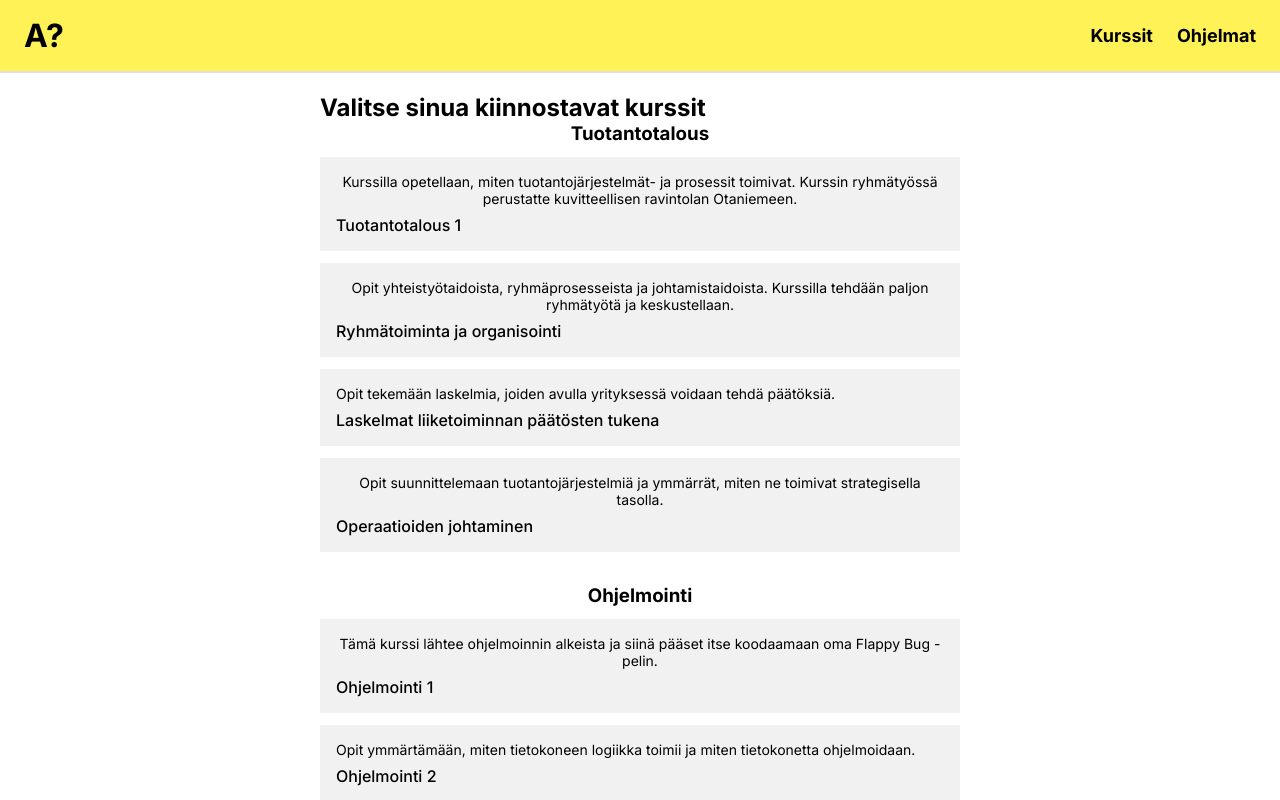
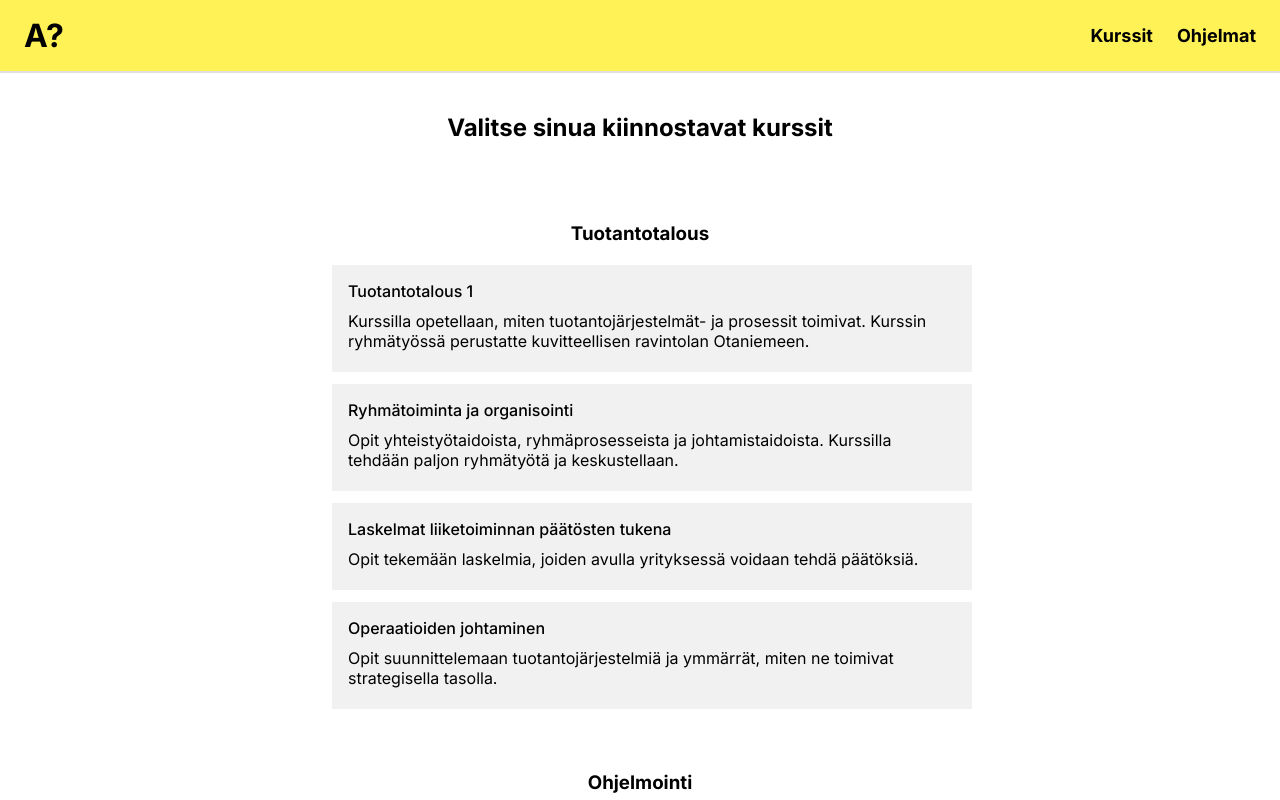
Before and after one commit to vetskup/VJPlopputyo, a React (Vite) app: page /courses in a window 1280 px wide. Shown: the top 800 px of the page. Built offline with nearby package versions, Linux system fonts and the light colour scheme.

Commit message:
Courses-sivun tekstien asettelu ja välien korjaus

```diff
--- a/src/components/coursecard.jsx
+++ b/src/components/coursecard.jsx
@@ -6,8 +6,9 @@ export default function CourseCard({ id, title, description, isSelected, onToggl
       className={`course-card ${isSelected ? 'selected' : 'unselected'}`}
       onClick={() => onToggleSelection(id)}
     >
+      <p className="course-title">{title}</p>
       <p className="course-description">{description}</p>
-      <p className="course-title">{title}</p>
+
     </div>
   );
 }
--- a/src/data/courseData.js
+++ b/src/data/courseData.js
@@ -59,7 +59,7 @@ export const studyProgramList = [
         description: 'Ymmärrät, miten suurta määrrää tietoa hallitaan tietokannoissa.',
         category: 'Ohjelmointi',
         relevantPrograms: ['tietotekniikka', 'informaatioverkostot']
-      },
+    },
     {
       id: 'tik4',
       title: 'Tietorakenteet ja algoritmit',
--- a/src/pages/courses.jsx
+++ b/src/pages/courses.jsx
@@ -33,10 +33,25 @@ function Courses () {
             <div>
                 <Navbar />
                 <div className="courses-list">
-                    <h2>Valitse sinua kiinnostavat kurssit</h2>
+                    <h2
+                    style={{
+                    marginBottom: '50px',
+                    marginTop: '20px',
+                    marginLeft:'auto',
+                    marginRight:'auto'
+
+                    }}
+                    >
+                        Valitse sinua kiinnostavat kurssit</h2>
                     {Object.entries(coursesByCategory).map(([category, coursesInCategory]) => (
                         <div key={category} style={{ width: '100%', marginBottom: '20px' }}>
-                            <h3>{category}</h3>
+                            <h3
+                            style={{
+                            marginBottom: '20px',
+                            marginTop: '30px'
+
+                            }}
+                            >{category}</h3>
                             {coursesInCategory.map(course => (
                             <CourseCard
                                 key={course.id}
@@ -60,7 +75,10 @@ function Courses () {
                         backgroundColor: '#007bff',
                         color: 'white',
                         border: 'none',
-                        borderRadius: '5px'
+                        borderRadius: '5px',
+                        marginLeft: 'auto',
+                        marginRight: 'auto',
+                        marginBottom: '30px'
                         }}
                     >
                         Laske sopivuus ohjelmiin
--- a/src/styles/coursecard.css
+++ b/src/styles/coursecard.css
@@ -7,9 +7,9 @@
     height: 100%;
     margin-top: 20px;
 
+
     padding-left: 25vw;
     padding-right: 25vw;
-
 
 }
 
@@ -22,9 +22,8 @@
 
     width: 100%;
 
-
     padding: 16px;
-    margin: 12px 0;
+    margin: 12px;
     cursor: pointer;
     transition: background-color 0.2s ease;
 }
@@ -39,12 +38,16 @@ background-color: black;
 color: white;
 }
 
-.course-description {
-margin-bottom: 8px;
-font-size: 14px;
-}
-
 .course-title {
 font-size: 16px;
 font-weight: 500;
 }
+
+.course-description {
+margin-bottom: 5px;
+margin-top: 10px;
+font-size: 124x;
+margin-left: 0;
+margin-right: 0;
+text-align: left
+}
```
